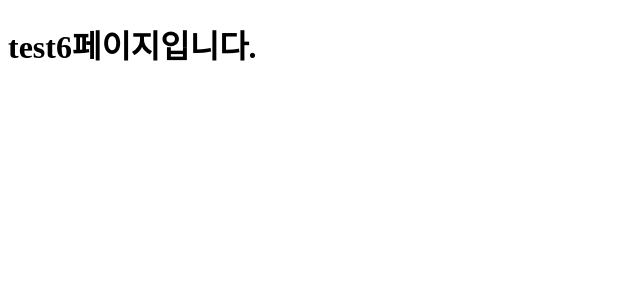
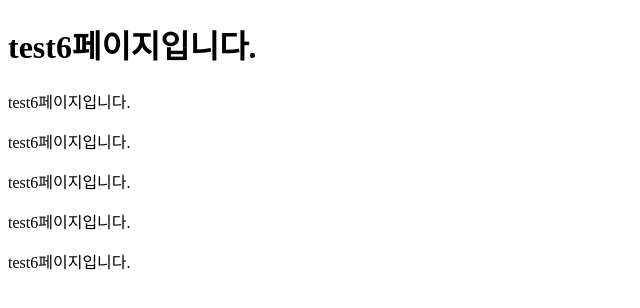
Before and after one commit to somej-123/gitTest, a plain HTML site: page test6.html in a window 1280 px wide. Shown: the whole page, without its empty margins (0-640 px from the left). Drawn offline with Linux system fonts and the light colour scheme.

Commit message:
Merge remote-tracking branch 'origin/testBranch'

```diff
--- a/test6.html
+++ b/test6.html
@@ -7,5 +7,10 @@
 </head>
 <body>
     <h1>test6페이지입니다.</h1>
+    <p>test6페이지입니다.</p>
+    <p>test6페이지입니다.</p>
+    <p>test6페이지입니다.</p>
+    <p>test6페이지입니다.</p>
+    <p>test6페이지입니다.</p>
 </body>
 </html>
```
